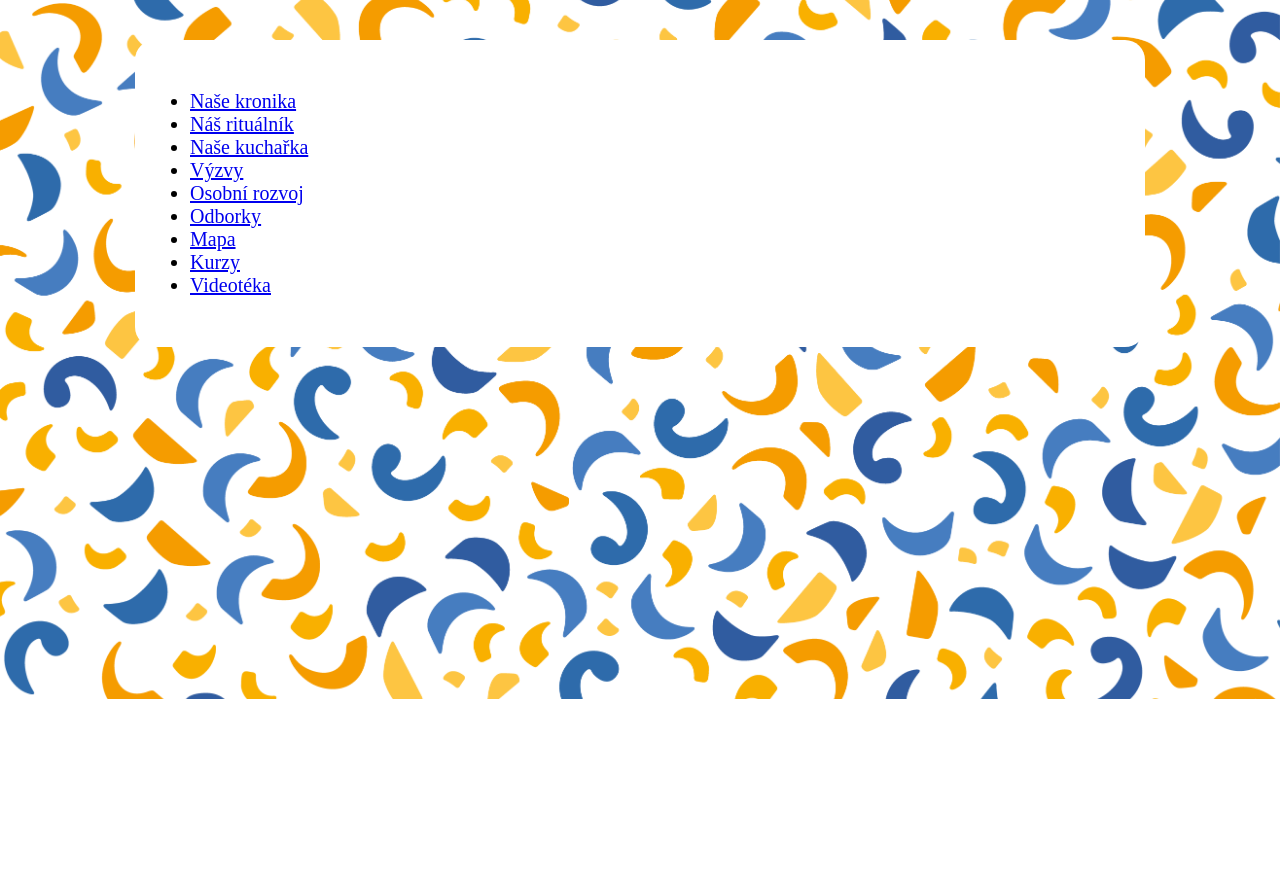
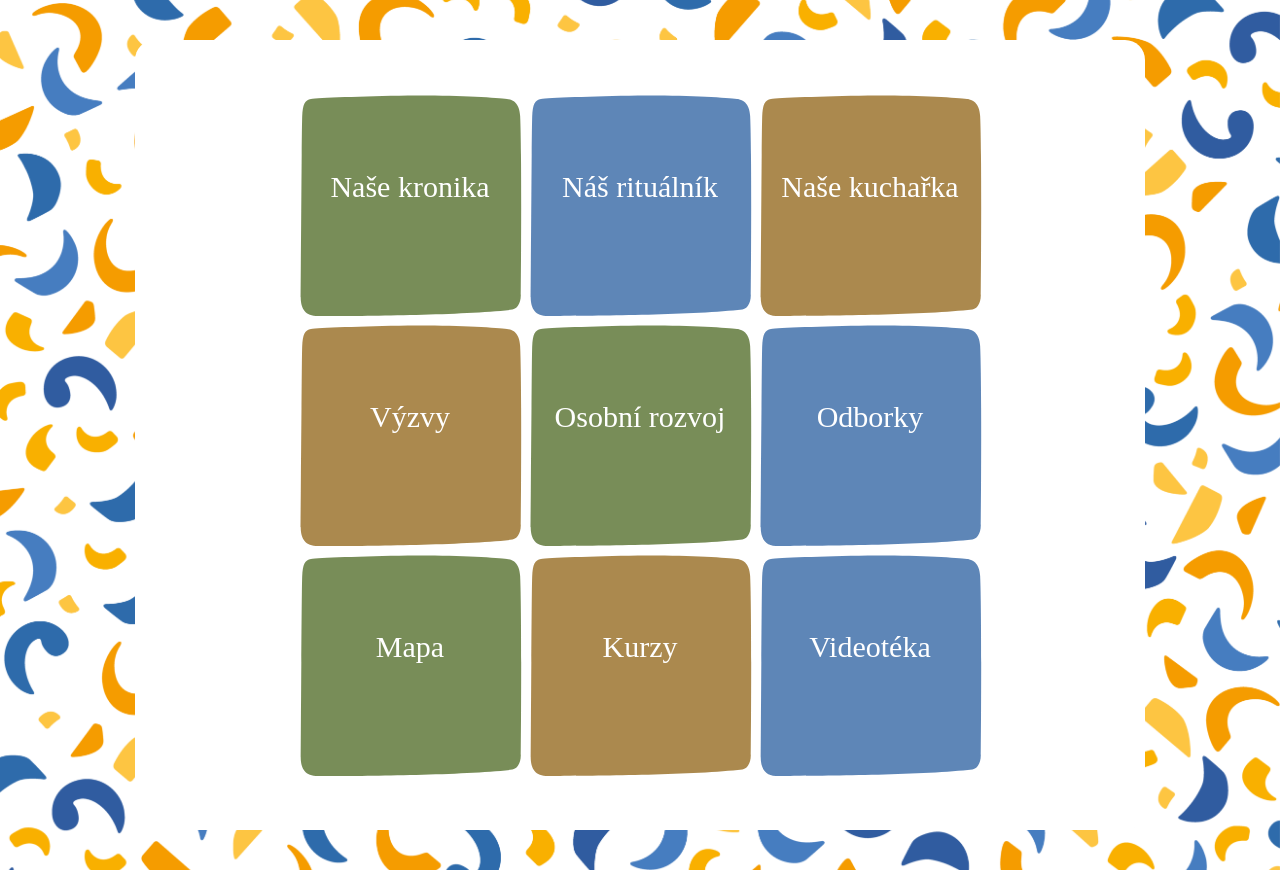
Before and after one commit to RobotStopari/spinostranky, a PHP site: page /inspiruj-se in a window 1280 px wide. Shown: the part 101-971 px from the top of the page. Before the commit the page ends 800 px from the top, so only its background shows below. Run offline with PHP 8.4, Linux system fonts and the light colour scheme; some web fonts are replaced.

Commit message:
Add inspirace subpages

```diff
--- a/elements/page.php
+++ b/elements/page.php
@@ -17,6 +17,7 @@
         <div class="page-float">
             <?php if ($page) { ?>
                 <h1><?php echo $page["heading"] ?></h1>
+                <?php echo $page["content"]; ?>
             <?php } ?>
         </div>
     </div>
--- a/elements/pages.php
+++ b/elements/pages.php
@@ -4,45 +4,54 @@ $pages = [
         "heading" => "Naše kronika",
         "url" => "/inspiruj-se/nase-kronika",
         "content" => "Toto jest nase kronika...",
+        "color" => "green",
     ],
     [
         "heading" => "Náš rituálník",
         "url" => "/inspiruj-se/nas-ritualnik",
         "content" => "",
+        "color" => "blue",
     ],
     [
         "heading" => "Naše kuchařka",
         "url" => "/inspiruj-se/nase-kucharka",
         "content" => "",
+        "color" => "brown",
     ],
     [
         "heading" => "Výzvy",
         "url" => "/inspiruj-se/vyzvy",
         "content" => "",
+        "color" => "brown",
     ],
     [
         "heading" => "Osobní rozvoj",
         "url" => "/inspiruj-se/osobni-rozvoj",
         "content" => "",
+        "color" => "green",
     ],
     [
         "heading" => "Odborky",
         "url" => "/inspiruj-se/odborky",
         "content" => "",
+        "color" => "blue",
     ],
     [
         "heading" => "Mapa",
         "url" => "/inspiruj-se/mapa",
         "content" => "",
+        "color" => "green",
     ],
     [
         "heading" => "Kurzy",
         "url" => "/inspiruj-se/kurzy",
         "content" => "",
+        "color" => "brown",
     ],
     [
         "heading" => "Videotéka",
         "url" => "/inspiruj-se/videoteka",
         "content" => "",
+        "color" => "blue",
     ],
 ];
--- a/index.php
+++ b/index.php
@@ -1,4 +1,7 @@
 <?php
+
+$actual;
+$findPage = false;
 
 include "elements/pages.php";
 
@@ -15,10 +18,16 @@ switch($_SERVER["REQUEST_URI"]) {
     case "/nase-fotky":
         include "pages/fotografie.php";
         break;
-    case "/inspiruj-se/nase-kronika":
-        include "elements/page.php";
-        break;
     default:
-        include "pages/error.php";
+        foreach($pages as $page) {
+            if(array_search($_SERVER["REQUEST_URI"], $page)) {
+                $actual = $page;
+                include "elements/page.php";
+                $findPage = true;
+            }
+        }
+        if(!$findPage) {
+            include "pages/error.php";
+        }
         break;
 }
--- a/pages/inspirace.php
+++ b/pages/inspirace.php
@@ -16,10 +16,11 @@
     <?php include 'elements/navigation.php';?>
     <div class="page">
         <div class="page-float">
-            <ul>
+            <ul class="list">
                 <?php foreach($pages as $page) {
                     echo '
-                        <li><a href="' . $page["url"] . '">' . $page["heading"] . '</a></li>
+                        <li class="window"><a class="link ' . $page["color"] . '" href="' . $page["url"] . '"><svg class="figure-svg" preserveAspectRatio="none" viewBox="0 0 241 154.87"  xmlns="http://www.w3.org/2000/svg" xmlns:xlink="http://www.w3.org/1999/xlink"><defs><path d="M0 .982h241v154.872H0V.982zm222.122 6.286c5.31.444 13.133 2.132 13.809 11.551 1.835 27.635.772 113.293.676 119.424-.097 6.042-4.539 9.152-8.788 9.507-57.748 4.177-193.428 4.443-206.078 4.177C9.09 151.57 6 145.529 6 139.487c0 0 .966-112.315 1.545-120.579.483-8.264 2.8-11.018 9.174-11.64 6.47-.533 53.596-1.777 101.301-2.222 47.609-.355 94.83 1.422 104.102 2.222z" id="a"/></defs><use xlink:href="#a" fill-rule="evenodd"/></svg>' . $page["heading"] . '</a></li>
+
                     ';
                 } ?>
             </ul>
--- /dev/null
+++ b/styles/inspirace.css
@@ -0,0 +1,51 @@
+.link {
+    text-decoration: none;
+    display: block;
+    width: 230px;
+    height: 150px;
+    text-align: center;
+    color: white;
+    font-family: skautbold;
+    padding-top: 80px;
+    transition: 200ms;
+    font-size: 30px;
+    opacity: 80%;
+}
+.window {
+    list-style-type: none;
+    position: relative;
+}
+.list {
+    display: flex;
+    flex-wrap: wrap;
+    justify-content: center;
+}
+svg {
+    position: absolute;
+    height: 101%;
+    width: 100%;
+    fill: white;
+    top: -2px;
+    left: 0;
+}
+.link:hover {
+    opacity: 100%;
+}
+.green {
+    background-color: #48651Dea;
+}
+.brown {
+    background-color: #8D5F0Fea;
+}
+.blue {
+    background-color: #255b9eea;
+}
+
+@media only screen and (max-width: 270px) {
+    .link {
+        width: 150px;
+        height: 100px;
+        padding-top: 50px;
+        font-size: 20px;
+    }
+}
```
